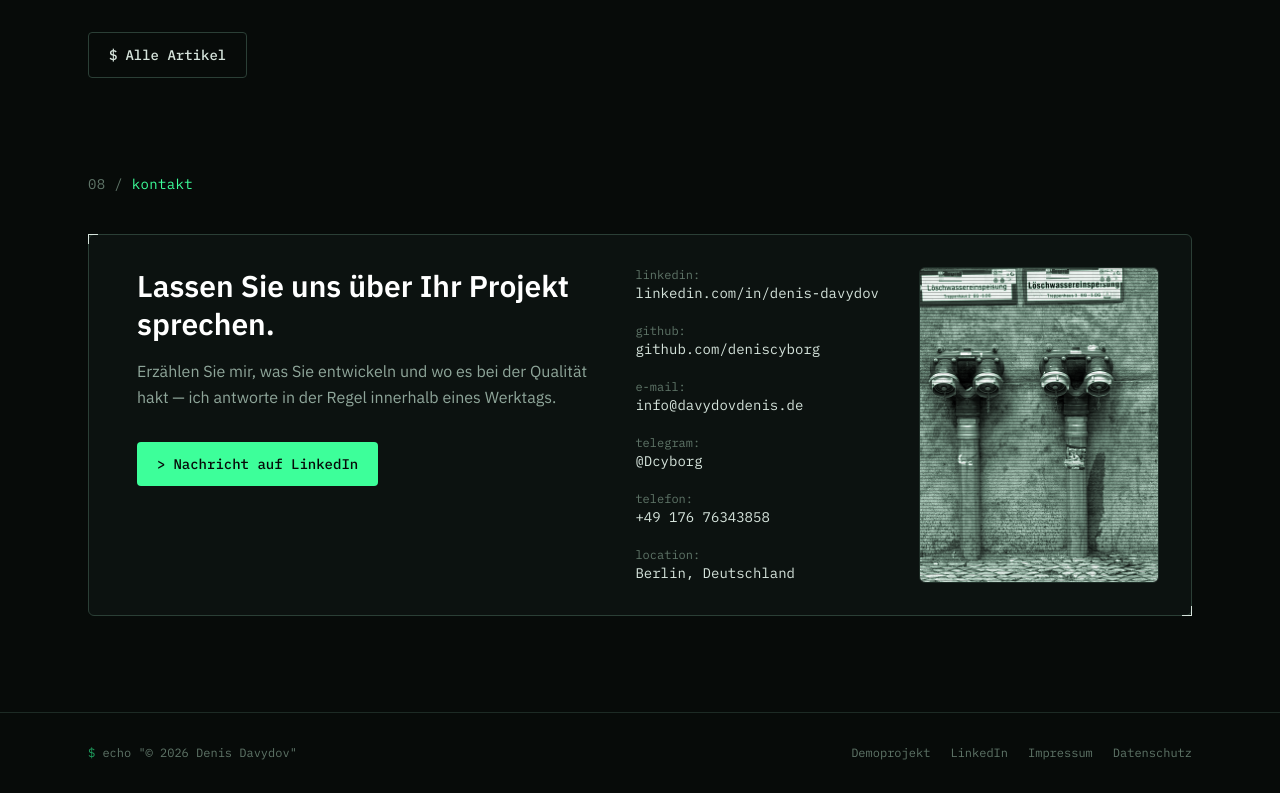
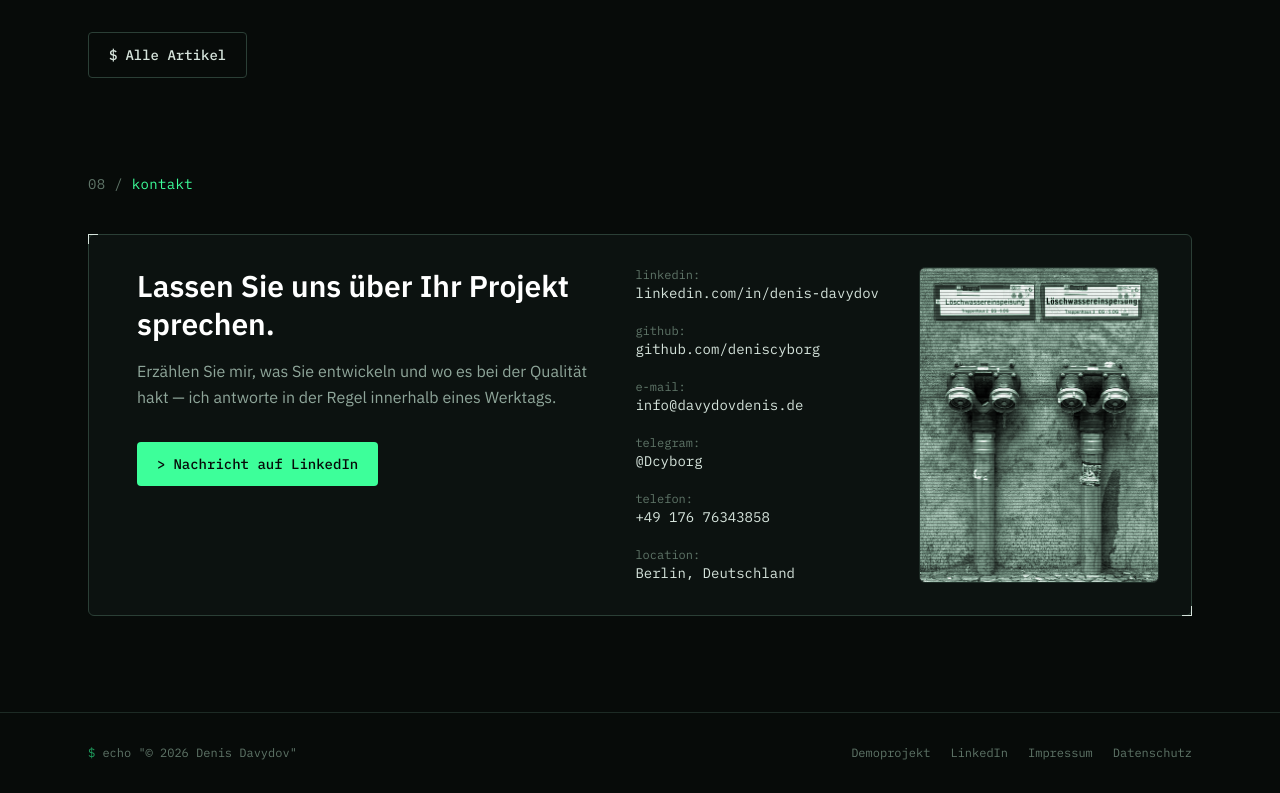
Before and after one commit to deniscyborg/portfolio, a Next.js app: page /de/ in a window 1280 px wide. Shown: the part 7547-8340 px from the top of the page. Built offline with nearby package versions, Linux system fonts and the light colour scheme; no server answers.

Commit message:
Portfolio: contact photo — level horizon, full signs in frame

```diff
--- a/src/components/home/Closing.tsx
+++ b/src/components/home/Closing.tsx
@@ -104,9 +104,9 @@ export function Contact({ dict }: { dict: Dictionary }) {
             widths={[480, 960]}
             sizes="240px"
             width={960}
-            height={1412}
+            height={1333}
             alt={t.photoAlt}
-            className="absolute inset-0 h-full w-full object-cover grayscale transition duration-300 hover:grayscale-0"
+            className="absolute inset-0 h-full w-full object-cover object-[50%_25%] grayscale transition duration-300 hover:grayscale-0"
           />
           <div className="pointer-events-none absolute inset-0 bg-phosphor/15 mix-blend-color" />
         </div>
```
Also changed, not shown: public/images/contact-standpipes-480.webp, public/images/contact-standpipes-960.webp.
